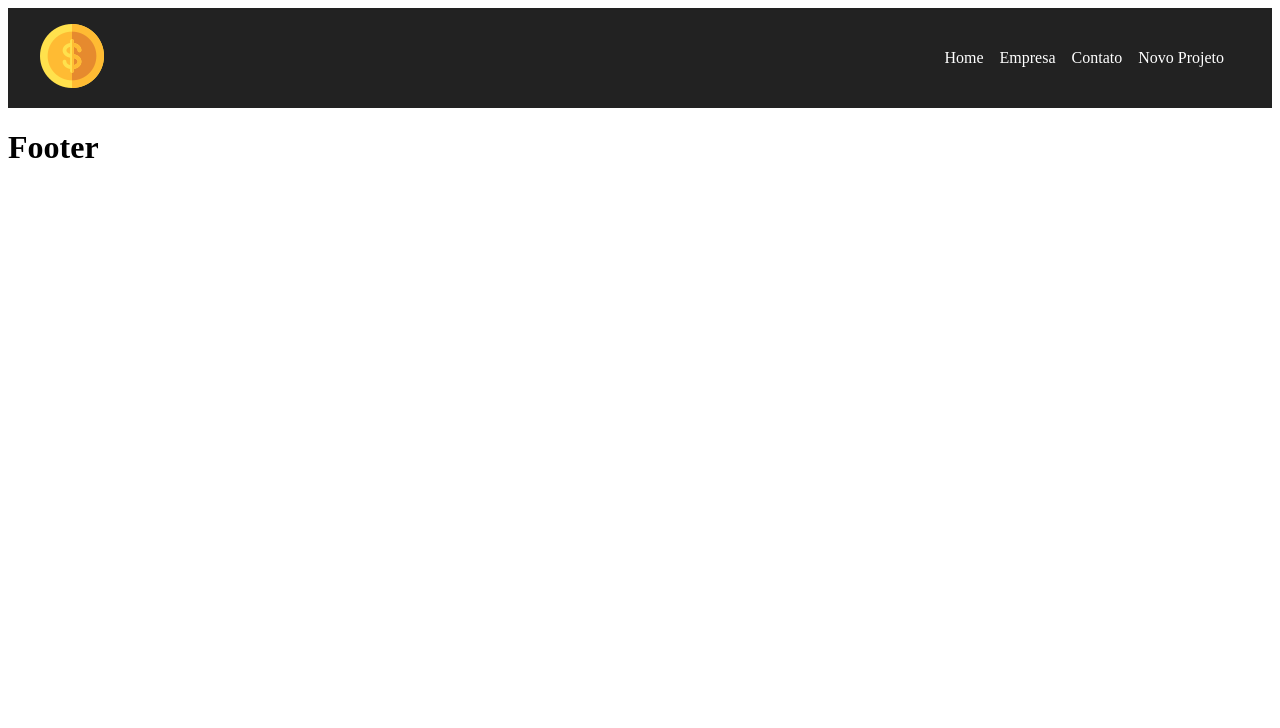
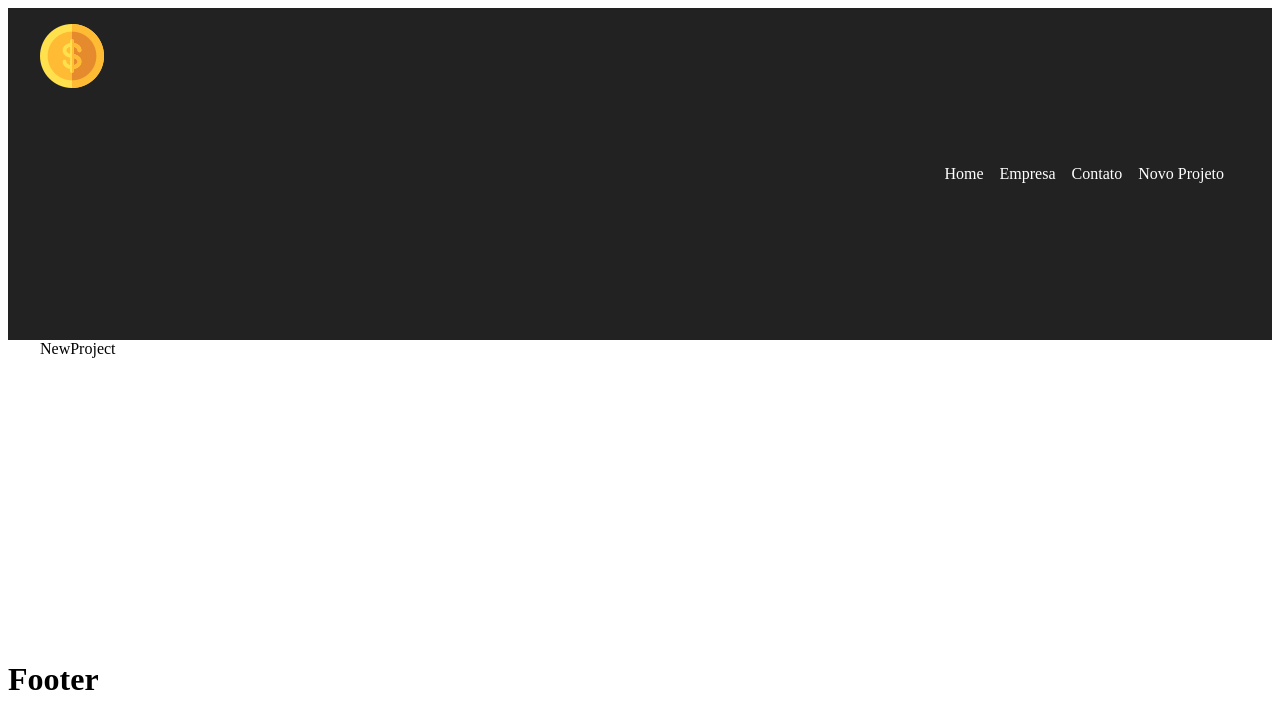
Before and after one commit to michael-petterson-06/Projeto-Costs-Mike, a React (Create React App) app in the folder costs/: page /newproject in a window 1280 px wide. Shown: the top 728 px of the page. Built offline with nearby package versions, Linux system fonts and the light colour scheme.

Commit message:
corrigindo posição do component Navbar no arq App

```diff
--- a/costs/src/App.js
+++ b/costs/src/App.js
@@ -11,8 +11,8 @@ import Footer from './components/layout/Footer';
 function App() {
   return (
     <Router>
+      <Navbar />
       <Switch>
-        <Navbar />
         <Container customClass="min-height">
           <Route exact path="/">
             <Home />
--- a/costs/src/components/layout/Container.js
+++ b/costs/src/components/layout/Container.js
@@ -1,7 +1,7 @@
 import styles from './Container.module.css';
 
 function Container(props) {
-    console.log(props.children)
+    // console.log(props.children)
     return (
         <div className={` ${styles.container} ${styles[props.customClass]}`}>
             { props.children }
--- a/costs/src/components/layout/Container.module.css
+++ b/costs/src/components/layout/Container.module.css
@@ -9,7 +9,7 @@
 
 
 .min-height {
-    min-height: 75%; /*mudar depois para 75% */
+    min-height: 300px; /*mudar depois para 75% */
 }
 
 
```
